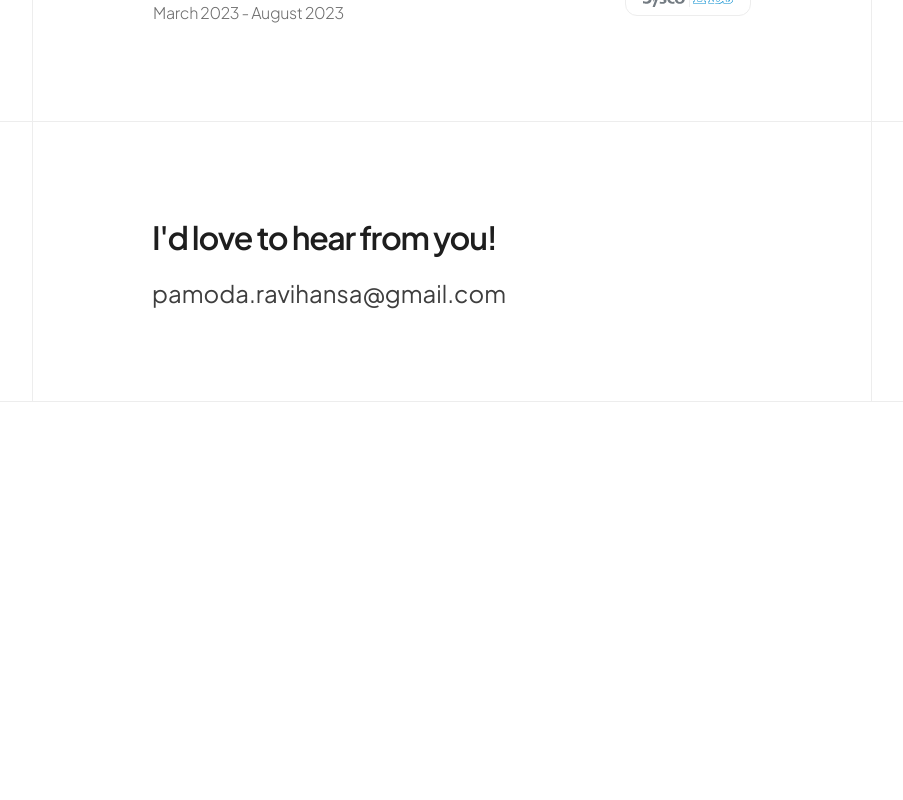
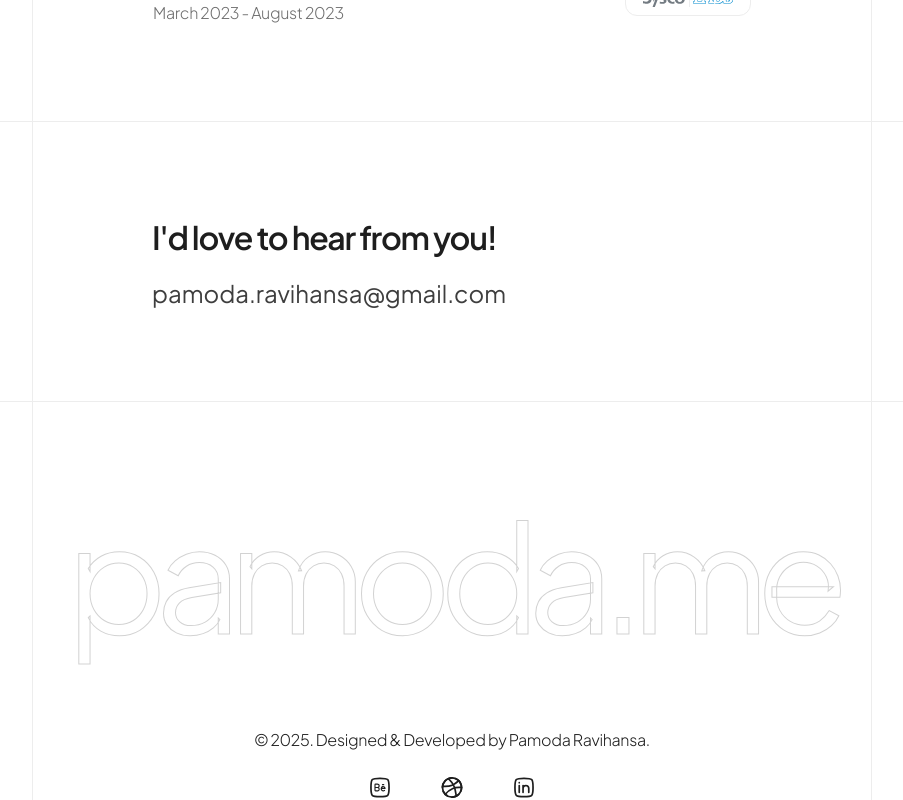
Before and after one commit to pamodaravihansa/portfolio, a React (Vite) app: page / in a window 1280 px wide. Shown: the part 2673-3473 px from the top of the page, without its empty margins (188-1091 px from the left). Before the commit the page ends 3075 px from the top, so only its background shows below. Built offline with nearby package versions, Linux system fonts and the light colour scheme.

Commit message:
footer complete

```diff
--- a/src/pages/Homepage.tsx
+++ b/src/pages/Homepage.tsx
@@ -254,6 +254,24 @@ const Homepage = () => {
 
         <div className="section-divider" />
 
+        <div className="footer_section">
+          <span className="big_text">pamoda.me</span>
+          <div className="bottom_section">
+            <span className="font-pjs-b1-l">© 2025. Designed & Developed by Pamoda Ravihansa.</span>
+            <div className="footer_icons">
+              <img src={BehanceIcon}
+                alt="Behance Icn"
+              />
+              <img src={DribbbleIcon}
+                alt="Behance Icn"
+              />
+              <img src={LinkedInMyIcon}
+                alt="Behance Icn"
+              />
+            </div>
+          </div>
+        </div>
+
       </div>
     </>
 
--- a/src/styles/pages/_home.scss
+++ b/src/styles/pages/_home.scss
@@ -234,5 +234,46 @@ body {
 
     }
 
+    .footer_section {
+        display: flex;
+        flex-direction: column;
+        gap: 5rem;
+
+        .big_text {
+            font-family: 'Plus Jakarta Sans';
+            font-weight: 400;
+            font-size: 150px;
+            line-height: 1;
+            letter-spacing: -0.08em;
+            text-align: center;
+            color: transparent;
+            //-webkit-text-stroke: 1px #1e1e1e;
+            -webkit-text-stroke: 1px rgba(30, 30, 30, 0.2);
+            text-stroke: 1px #1e1e1e;
+        }
+    }
+
+    .bottom_section {
+        display: flex;
+        flex-direction: column;
+        gap: 1.5rem;
+
+
+        text-align: center;
+
+
+        .footer_icons {
+            display: flex;
+            gap: 3rem;
+            justify-content: center;
+            img {
+                height: 24px;
+                width: 24px;
+                object-fit: contain;
+            }
+
+        }
+    }
+
 
 }
```
Lines whose indentation alone changed are shown as unchanged.
